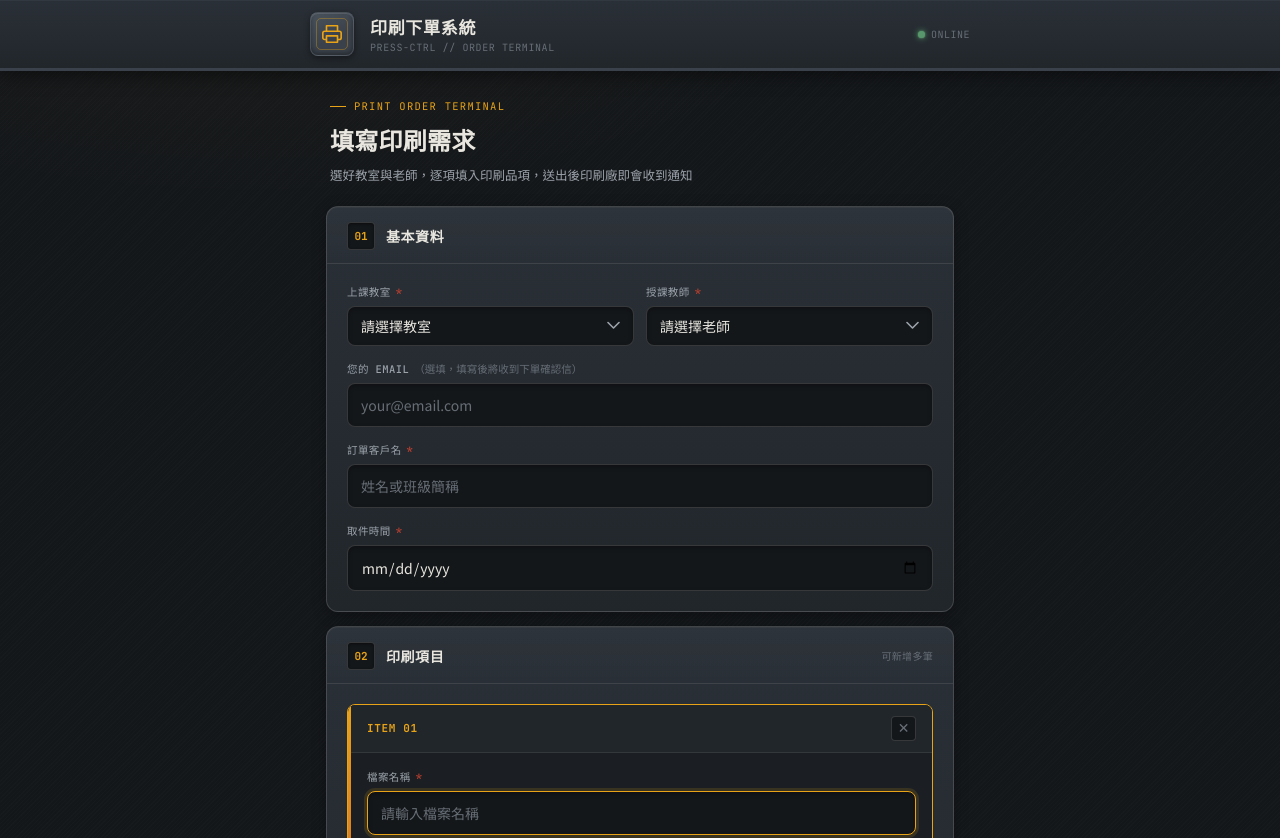
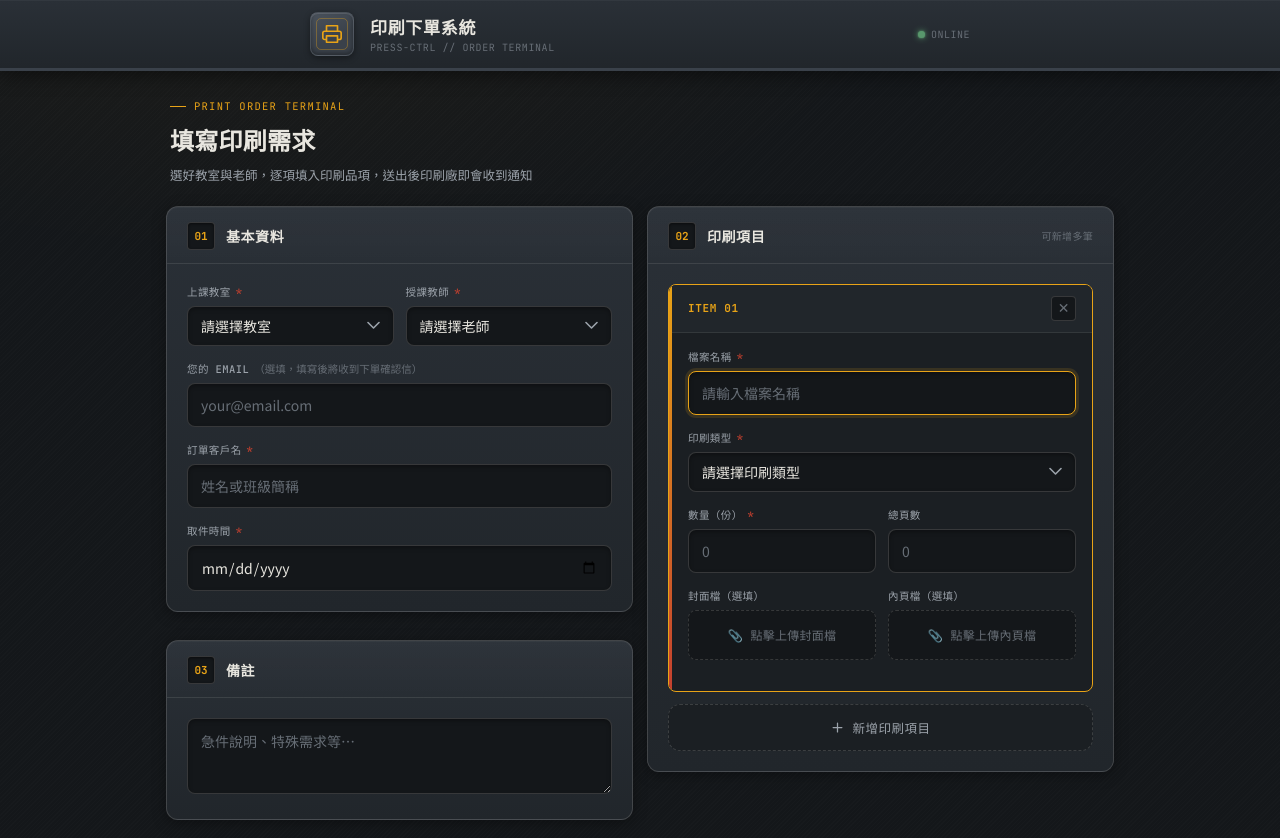
Before and after one commit to AllenGuShu/print-system-v2, a website: page public/index.html in a window 1280 px wide. Shown: the top 838 px of the page. Drawn offline with nearby package versions, Linux system fonts and the light colour scheme.

Commit message:
Update index.html

```diff
--- a/public/index.html
+++ b/public/index.html
@@ -96,7 +96,7 @@ body{
 }
 @keyframes pulse{0%,100%{opacity:1}50%{opacity:.45}}
 
-.main{max-width:660px; margin:0 auto; padding:26px 16px 0}
+.main{max-width:980px; margin:0 auto; padding:26px 16px 0}
 
 /* ── Intro plate ── */
 .intro{padding:2px 4px 20px}
@@ -292,6 +292,13 @@ textarea{resize:vertical; min-height:76px; line-height:1.6}
 }
 .field-err.show{display:block}
 
+
+.form-grid{display:grid; grid-template-columns:1fr 1fr; gap:14px; align-items:start}
+.form-col{display:flex; flex-direction:column; gap:14px}
+@media(max-width:820px){
+  .form-grid{grid-template-columns:1fr}
+}
+
 @media(max-width:520px){
   .grid2{grid-template-columns:1fr}
   .section-body{padding:16px}
@@ -338,6 +345,8 @@ textarea{resize:vertical; min-height:76px; line-height:1.6}
     </div>
 
     <form id="order-form" onsubmit="return false">
+      <div class="form-grid">
+        <div class="form-col">
           <div class="section">
             <div class="section-head">
               <div class="section-badge">01</div>
@@ -400,6 +409,18 @@ textarea{resize:vertical; min-height:76px; line-height:1.6}
 
           <div class="section">
             <div class="section-head">
+              <div class="section-badge">03</div>
+              <span class="section-title">備註</span>
+            </div>
+            <div class="section-body">
+              <textarea id="note" placeholder="急件說明、特殊需求等…"></textarea>
+            </div>
+          </div>
+        </div>
+
+        <div class="form-col">
+          <div class="section">
+            <div class="section-head">
               <div class="section-badge">02</div>
               <span class="section-title">印刷項目</span>
               <span class="section-hint">可新增多筆</span>
@@ -412,14 +433,6 @@ textarea{resize:vertical; min-height:76px; line-height:1.6}
               </button>
             </div>
           </div>
-
-      <div class="section">
-        <div class="section-head">
-          <div class="section-badge">03</div>
-          <span class="section-title">備註</span>
-        </div>
-        <div class="section-body">
-          <textarea id="note" placeholder="急件說明、特殊需求等…"></textarea>
         </div>
       </div>
 
```
Lines whose indentation alone changed are shown as unchanged.
